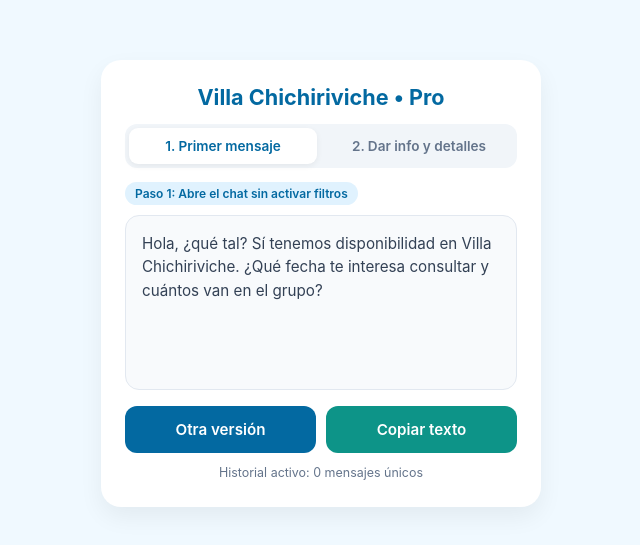
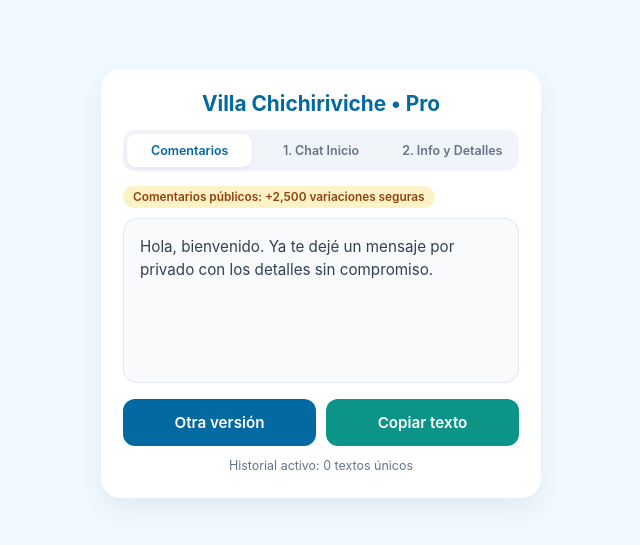
Before and after one commit to pcontenido75/Villa-respuestas, a plain HTML site: page index.html in a window 1280 px wide. Shown: the part 117-662 px from the top of the page, without its empty margins (319-959 px from the left). Drawn offline with Linux system fonts and the light colour scheme.

Commit message:
Update index.html

```diff
--- a/index.html
+++ b/index.html
@@ -37,18 +37,18 @@
       width: 100%;
       max-width: 440px;
       border-radius: 20px;
-      padding: 24px;
+      padding: 22px;
       box-shadow: 0 10px 25px rgba(0,0,0,0.06);
     }
     h1 {
       color: var(--primary);
-      font-size: 1.35rem;
+      font-size: 1.3rem;
       text-align: center;
       margin: 0 0 14px 0;
     }
     .tabs {
       display: flex;
-      gap: 8px;
+      gap: 6px;
       margin-bottom: 14px;
       background: #f1f5f9;
       padding: 4px;
@@ -56,10 +56,10 @@
     }
     .tab {
       flex: 1;
-      padding: 10px 8px;
+      padding: 9px 6px;
       border: none;
       border-radius: 9px;
-      font-size: 0.85rem;
+      font-size: 0.78rem;
       font-weight: 600;
       cursor: pointer;
       background: transparent;
@@ -73,9 +73,9 @@
     }
     .badge {
       display: inline-block;
-      font-size: 0.75rem;
-      background: #e0f2fe;
-      color: #0369a1;
+      font-size: 0.74rem;
+      background: #fef3c7;
+      color: #92400e;
       padding: 4px 10px;
       border-radius: 20px;
       margin-bottom: 10px;
@@ -86,7 +86,7 @@
       border: 1.5px solid #e2e8f0;
       border-radius: 14px;
       padding: 16px;
-      min-height: 175px;
+      min-height: 165px;
       font-size: 0.95rem;
       line-height: 1.55;
       white-space: pre-wrap;
@@ -125,11 +125,12 @@
   <h1>Villa Chichiriviche • Pro</h1>
 
   <div class="tabs">
-    <button class="tab active" id="tab1" onclick="cambiarModo(1)">1. Primer mensaje</button>
-    <button class="tab" id="tab2" onclick="cambiarModo(2)">2. Dar info y detalles</button>
+    <button class="tab active" id="tab0" onclick="cambiarModo(0)">Comentarios</button>
+    <button class="tab" id="tab1" onclick="cambiarModo(1)">1. Chat Inicio</button>
+    <button class="tab" id="tab2" onclick="cambiarModo(2)">2. Info y Detalles</button>
   </div>
 
-  <div id="badgeInfo" class="badge">Paso 1: Abre el chat sin activar filtros</div>
+  <div id="badgeInfo" class="badge">Comentarios públicos: +2,500 variaciones seguras</div>
 
   <div class="output-box" id="textoGenerado"></div>
 
@@ -138,13 +139,39 @@
     <button class="action-btn btn-copy" onclick="copiar()">Copiar texto</button>
   </div>
 
-  <div class="status" id="statusMsg">Historial activo: 0 mensajes únicos</div>
+  <div class="status" id="statusMsg">Historial activo: 0 textos únicos</div>
 </div>
 
 <script>
-  let modoActual = 1;
-  let historial = JSON.parse(localStorage.getItem('villa_historial_v3') || '[]');
+  let modoActual = 0;
+  let historial = JSON.parse(localStorage.getItem('villa_historial_v4') || '[]');
 
+  // --- BLOQUES COMENTARIOS PÚBLICOS (+2,500 combinaciones seguras) ---
+  const comSaludos = [
+    "¡Hola!", "¡Buenas!", "Hola, ¿qué tal?", "¡Saludos!", "Hola, gracias por comentar.",
+    "¡Qué gusto saludarte!", "Hola, por aquí te respondo.", "¡Hola! Qué bueno verte por acá.",
+    "Gracias por el interés.", "Hola, bienvenido.", "¡Buenas! Gracias por preguntar."
+  ];
+  const comCuerpos = [
+    "ya te dejé un mensaje por privado con los detalles",
+    "revísate tus mensajes que te escribí por allá",
+    "te mandé un saludito por mensaje directo para contarte",
+    "dime para qué fecha buscas y cuántos van para revisarte",
+    "cuéntame qué días tienes pensado venir a Chichiriviche",
+    "te respondí al privado para darte toda la información",
+    "pásate por nuestros mensajes o escríbenos por aquí mismo",
+    "avísame qué fecha te interesa y te paso la disponibilidad",
+    "en nuestro perfil tienes el contacto directo por si prefieres atención rápida",
+    "te dejé la información por privado para conversar mejor",
+    "dime cuántas personas serían y qué día buscan"
+  ];
+  const comCierres = [
+    "de Villa Chichiriviche.", "para tu estadía.", "con mucho gusto.", "cuando gustes.",
+    "en la villa.", "por allá te espero.", "para ayudarte.",
+    "sin compromiso.", "para tu viaje.", ""
+  ];
+
+  // --- BLOQUES PASO 1 (CHAT INICIO) ---
   const p1Saludos = [
     "¡Hola!", "¡Buenas!", "Hola, ¿cómo estás?", "¡Saludos!", "¡Hola! Qué gusto saludarte.",
     "Hola, gracias por escribirnos.", "¡Buenas! Gracias por contactarnos.", "Hola, ¿qué tal?"
@@ -165,6 +192,7 @@
     "Dime para cuántas personas sería el hospedaje y qué días tienen en mente."
   ];
 
+  // --- BLOQUES PASO 2 (INFO Y DETALLES) ---
   const p2Aperturas = [
     "¡Perfecto! Te cuento cómo trabajamos en Villa Chichiriviche.",
     "Con mucho gusto te detallo lo que ofrecemos en nuestra villa.",
@@ -172,21 +200,18 @@
     "Te comparto los detalles de nuestras instalaciones.",
     "Excelente, te explico todo lo que incluye la estadía con nosotros."
   ];
-
   const p2Comodidades = [
     "Contamos con espacios súper cómodos y equipados con piscina, aire acondicionado, cocina equipada, nevera, área de parrillera, estacionamiento privado y planta eléctrica para que disfrutes sin preocupaciones.",
     "La villa está pensada para el descanso familiar o en grupo, con acceso a piscina, habitaciones climatizadas, cocina completa, parrilleras, estacionamiento seguro y respaldo de planta eléctrica.",
     "Disponemos de instalaciones completas con piscina, áreas sociales, parrilleras, habitaciones con aire acondicionado, cocina equipada, estacionamiento y servicio de planta eléctrica.",
     "Ofrecemos habitaciones con aire acondicionado, piscina, cocina equipada, área de parrilleras, estacionamiento privado y planta eléctrica garantizada."
   ];
-
   const p2Tarifas = [
     "Trabajamos con tarifas por noche que se ajustan según la cantidad de huéspedes y la temporada en la que nos visiten.",
     "El valor de la estadía varía dependiendo del número de personas del grupo y las fechas seleccionadas.",
     "Manejamos planes por noche adaptados al tamaño de tu grupo y a los días de estadía.",
     "Nuestras tarifas se calculan por noche según el total de personas que nos visiten y las fechas elegidas."
   ];
-
   const p2Cierres = [
     "Si me indicas cuántas personas son y la fecha exacta, te confirmo el monto total y disponibilidad de inmediato.",
     "Dime qué días te gustaría reservar y el número de huéspedes para pasarte la cotización exacta por aquí mismo.",
@@ -200,16 +225,21 @@
 
   function cambiarModo(modo) {
     modoActual = modo;
+    document.getElementById('tab0').classList.toggle('active', modo === 0);
     document.getElementById('tab1').classList.toggle('active', modo === 1);
     document.getElementById('tab2').classList.toggle('active', modo === 2);
 
     const badge = document.getElementById('badgeInfo');
-    if (modo === 1) {
-      badge.textContent = "Paso 1: Abre el chat sin activar filtros";
+    if (modo === 0) {
+      badge.textContent = "Comentarios públicos: +2,500 variaciones seguras";
+      badge.style.background = "#fef3c7";
+      badge.style.color = "#92400e";
+    } else if (modo === 1) {
+      badge.textContent = "Paso 1 Chat: Abre conversación sin activar filtros";
       badge.style.background = "#e0f2fe";
       badge.style.color = "#0369a1";
     } else {
-      badge.textContent = "Paso 2: Úsalo solo cuando el cliente responda";
+      badge.textContent = "Paso 2 Chat: Úsalo solo cuando el cliente responda";
       badge.style.background = "#ccfbf1";
       badge.style.color = "#0f766e";
     }
@@ -217,7 +247,18 @@
   }
 
   function construirTexto() {
-    if (modoActual === 1) {
+    if (modoActual === 0) {
+      const sal = pick(comSaludos);
+      const cue = pick(comCuerpos);
+      const cie = pick(comCierres);
+      const cuerpoCap = cue.charAt(0).toUpperCase() + cue.slice(1);
+
+      if (Math.random() > 0.3) {
+        return `${sal} ${cuerpoCap}${cie ? ' ' + cie : '.'}`;
+      } else {
+        return `${cuerpoCap}${cie ? ' ' + cie : '.'}`;
+      }
+    } else if (modoActual === 1) {
       if (Math.random() > 0.25) {
         return `${pick(p1Saludos)} ${pick(p1Confirmacion)} ${pick(p1Preguntas)}`;
       } else {
@@ -255,8 +296,8 @@
   function copiar() {
     const texto = document.getElementById('textoGenerado').textContent;
     historial.push(texto);
-    if (historial.length > 400) historial.shift();
-    localStorage.setItem('villa_historial_v3', JSON.stringify(historial));
+    if (historial.length > 500) historial.shift();
+    localStorage.setItem('villa_historial_v4', JSON.stringify(historial));
 
     navigator.clipboard.writeText(texto).then(() => {
       document.getElementById('statusMsg').textContent = `¡Copiado! (${historial.length} únicos en memoria)`;
```
